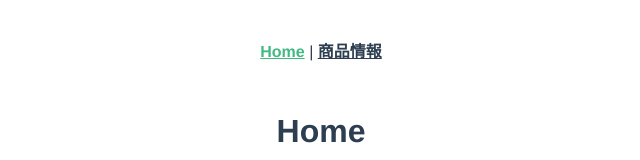
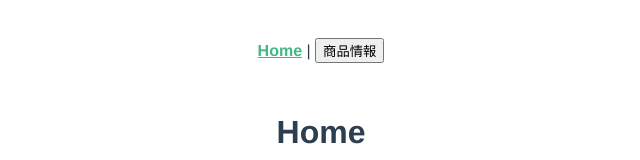
Before and after one commit to github-hiro-dev/Vue-practice-catbook, a Vue app in the folder my-app/: page /#/ in a window 1280 px wide. Shown: the top 160 px of the page, without its empty margins (319-959 px from the left). Built offline with nearby package versions, Linux system fonts and the light colour scheme.

Commit message:
Get params and query from routing.

```diff
--- a/my-app/src/App.vue
+++ b/my-app/src/App.vue
@@ -3,7 +3,7 @@
     <div id="nav">
       <nav>
         <router-link to="/">Home</router-link> |
-        <router-link to="/product">商品情報</router-link>
+        <router-link :to="{ name: 'Product', params: { id: 1 }, query: { a: 2} }" tag="button">商品情報</router-link>
       </nav>
     </div>
     <router-view/>
--- a/my-app/src/router/index.js
+++ b/my-app/src/router/index.js
@@ -12,7 +12,7 @@ const routes = [
     component: Home
   },
   {
-    path: '/product',
+    path: '/product/:id',
     name: 'Product',
     component: Product
   }
--- a/my-app/src/views/Home.vue
+++ b/my-app/src/views/Home.vue
@@ -3,3 +3,17 @@
     <h1>Home</h1>
   </div>
 </template>
+
+<script>
+export default {
+  created(){
+    this.disp()
+  },
+  methods:{
+    disp(){
+      console.log(this.$route.fullPath)
+      console.log(this.$route.name)
+    }
+  }
+}
+</script>
--- a/my-app/src/views/Product.vue
+++ b/my-app/src/views/Product.vue
@@ -3,3 +3,19 @@
         <h1>商品情報</h1>
     </div>
 </template>
+
+<script>
+export default {
+    created(){
+        this.disp()
+    },
+    methods:{
+        disp(){
+            console.log(this.$route.fullPath)
+            console.log(this.$route.name)
+            console.log(this.$route.params.id)
+            console.log(this.$route.query)
+        }
+    }
+}
+</script>
```
